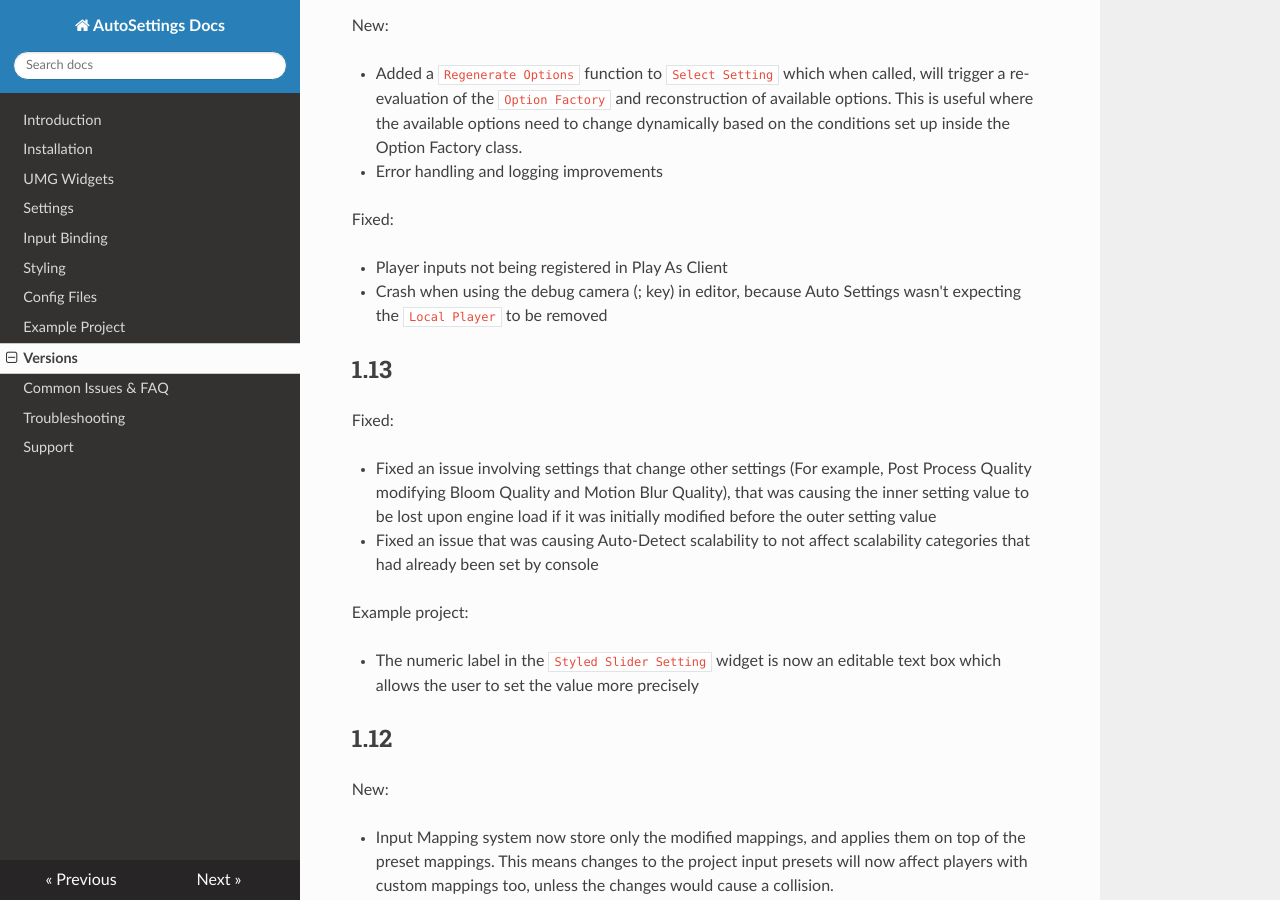
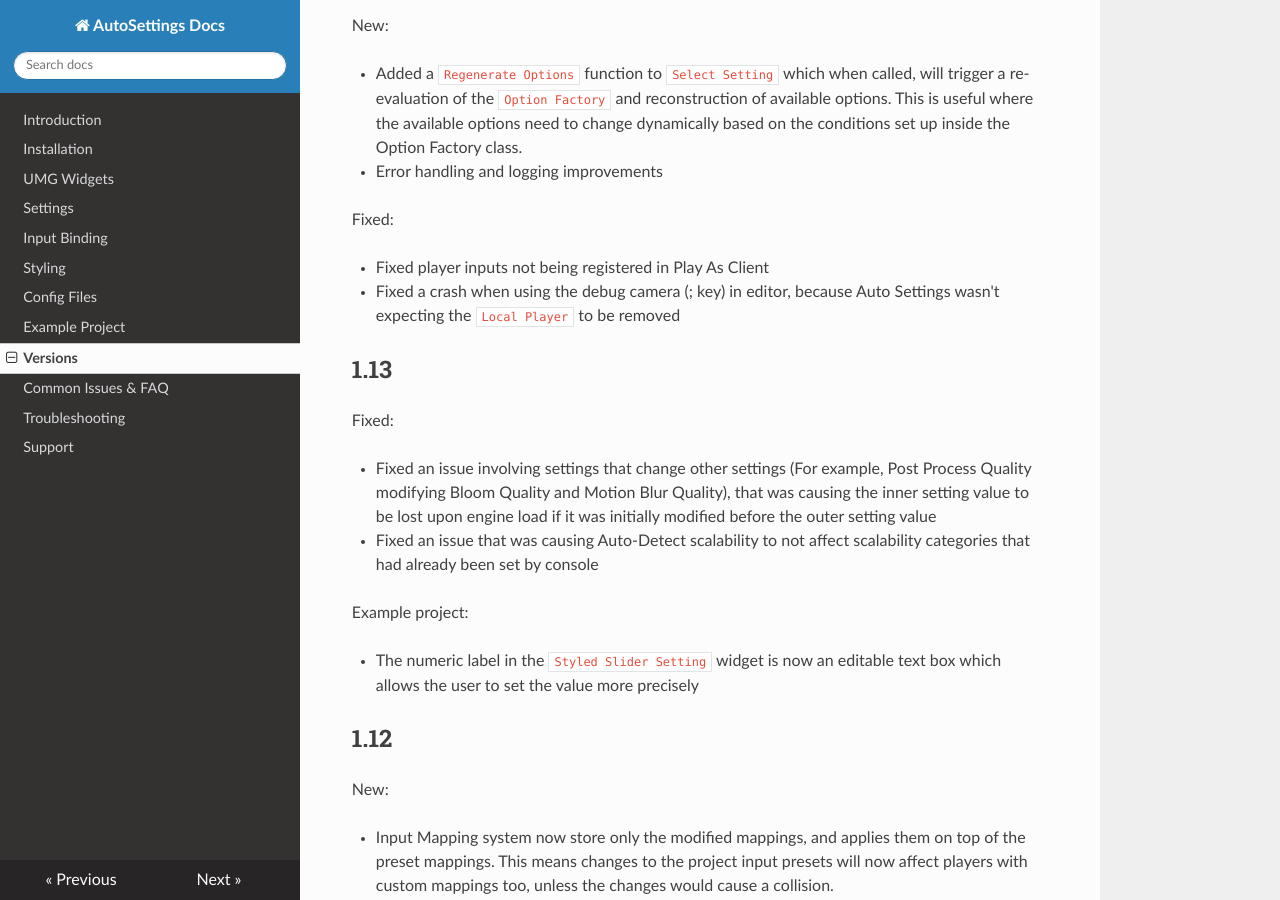
Before and after one commit to Acren/AutoSettings-Docs, an MkDocs documentation site: the page built from docs/versions.md, in a window 1280 px wide and 900 px high, scrolled down 1412 px. Built offline with MkDocs 1.6.1, drawn with Linux system fonts in a browser that asks for light colours; nearby versions of some CDN libraries; old or Windows-style settings are respelled for this version of MkDocs.

Commit message:
Update wording for consistency and clarity

```diff
--- a/docs/versions.md
+++ b/docs/versions.md
@@ -46,8 +46,8 @@ New:
 
 Fixed:
 
-- Player inputs not being registered in Play As Client
-- Crash when using the debug camera (; key) in editor, because Auto Settings wasn't expecting the `Local Player` to be removed
+- Fixed player inputs not being registered in Play As Client
+- Fixed a crash when using the debug camera (; key) in editor, because Auto Settings wasn't expecting the `Local Player` to be removed
 
 ## 1.13
 
```
